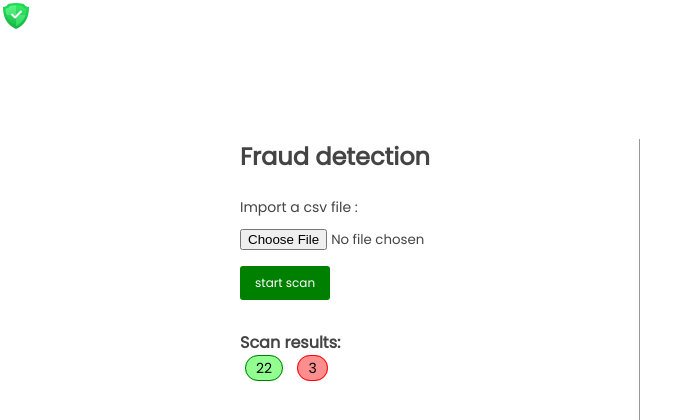
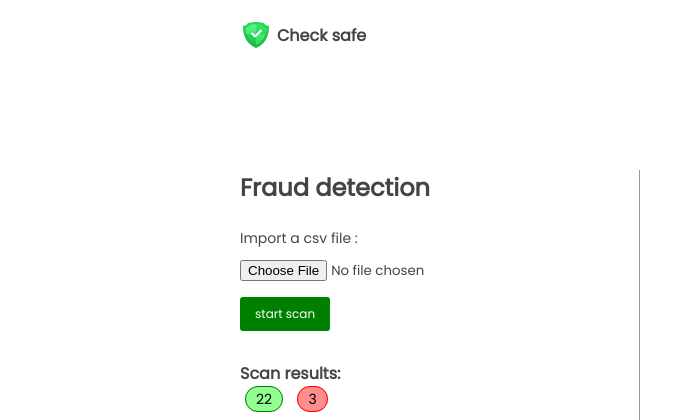
Before and after one commit to IALYFrancisco/CHECK-SAFE, a Django app: page / in a window 1280 px wide. Shown: the top 420 px of the page, without its empty margins (0-700 px from the left). Run offline with Django 5.2, Linux system fonts and the light colour scheme.

Commit message:
développement de la page d'accueil

```diff
--- a/Home/static/css/Home.css
+++ b/Home/static/css/Home.css
@@ -13,6 +13,21 @@
 
 body {
     width: 100%;
+}
+
+header {
+    width: 100%;
+    max-width: 800px;
+    margin: auto;
+    height: 70px;
+    display: flex;
+    align-items: center;
+}
+
+header .logo-container {
+    display: flex;
+    align-items: center;
+    column-gap: 5px;
 }
 
 .app-container {
--- a/Home/templates/index.html
+++ b/Home/templates/index.html
@@ -6,13 +6,14 @@
     <meta name="viewport" content="width=device-width, initial-scale=1.0">
     <link rel="stylesheet" href="{% static 'css/Home.css' %}">
     <link rel="shortcut icon" href="{% static 'img/icons8-secure-32.png' %}" type="image/x-icon">
-    <title>Fraud detection</title>
+    <title>Check safe</title>
 </head>
 <body>
     <header>
         <nav>
             <div class="logo-container">
                 <img src="{% static 'img/icons8-secure-32.png' %}" alt="Logo de l'application" title="Logo de l'application">
+                <h4>Check safe</h4>
             </div>
         </nav>
     </header>
```
